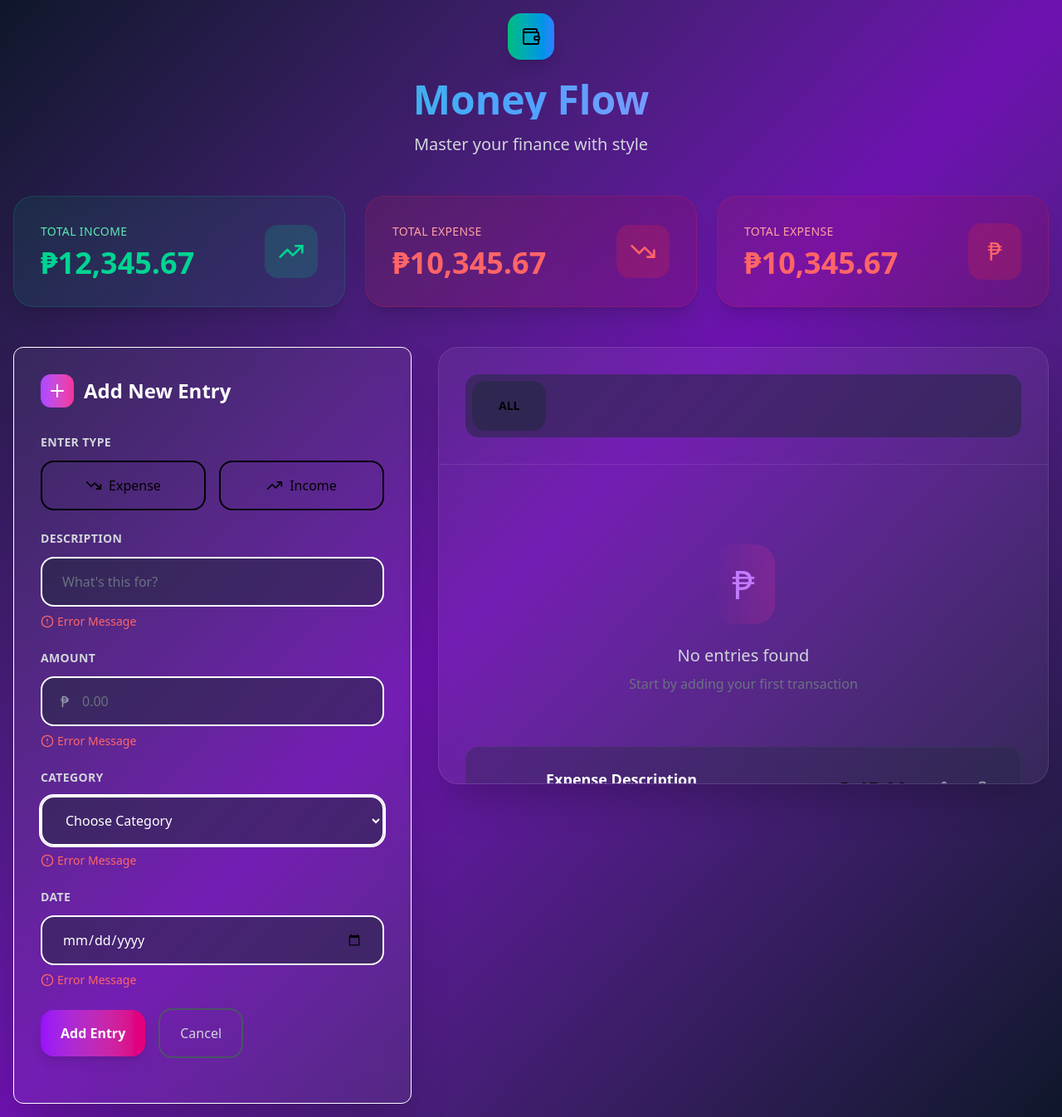
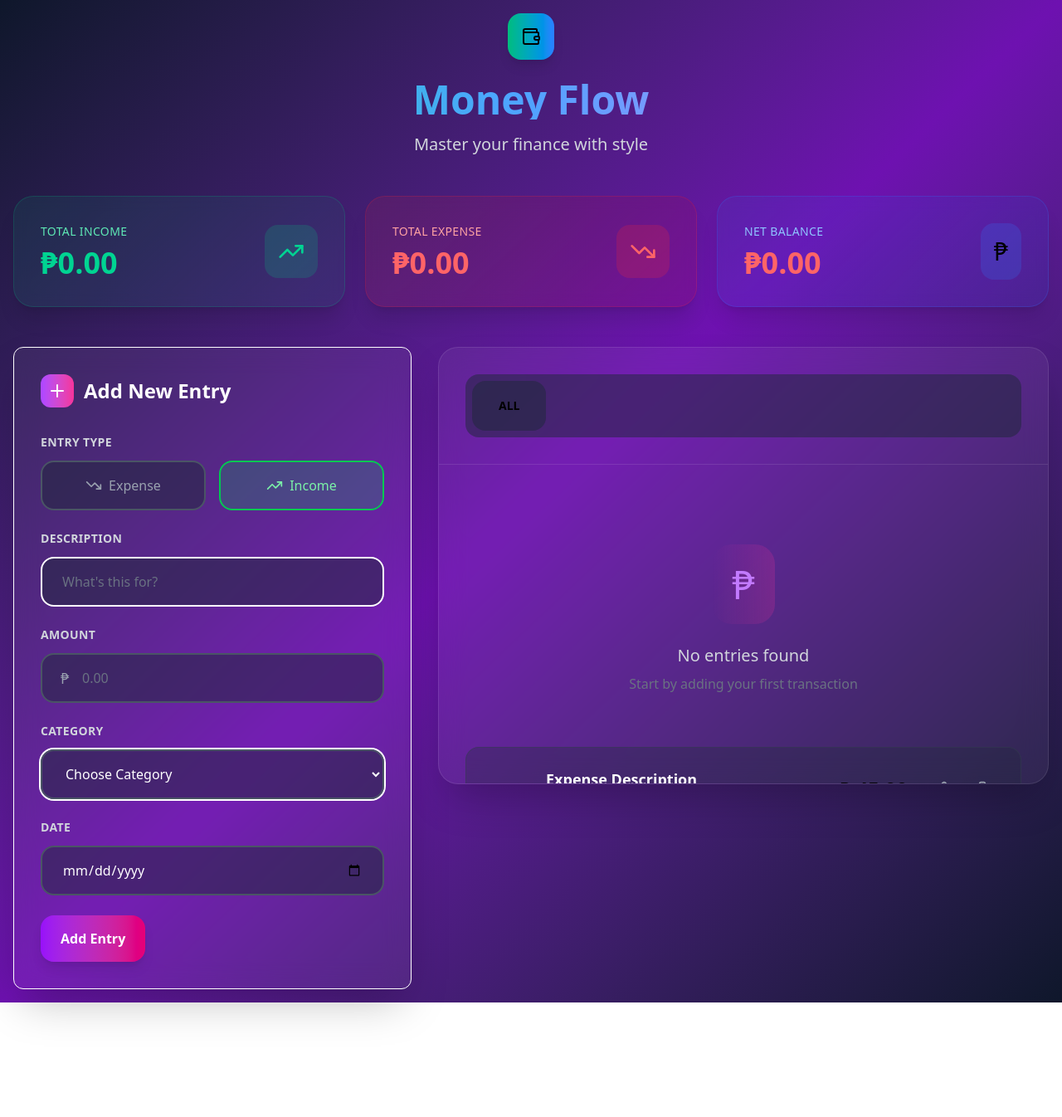
Before and after one commit to fabrosjhordan-cmd/expensetracker, a React (Vite) app: page / in a window 1280 px wide. Shown: the whole page at 83% size. After the commit the page ends 1208 px from the top, so only its background shows below. Built offline with nearby package versions, Linux system fonts and the light colour scheme.

Commit message:
Add and Edit Entry logic, Summary card logic, AddExpense Logic and Toast Logic  Added.

```diff
--- a/src/App.jsx
+++ b/src/App.jsx
@@ -7,6 +7,13 @@ import SummaryCard from "./components/SummaryCard"
 import Toast from "./components/Toast"
 
 function App() {
+  const [formData, setFormData] = useState({
+    description: '',
+    amount: '',
+    category: '',
+    date: '',
+    type: 'income'
+  })
   const [editingId, setIsEditingId] = useState(null);
   const [expense, setExpense] = useState([]);
   const [filter, setFilter] = useState('all');
@@ -26,17 +33,23 @@ function App() {
     setToast((prev)=> prev.filter((t)=> t.id !== id))
   }
 
+  const totalIncome = expense.filter((exp)=> exp.type === 'income').reduce((acc, exp) => acc+exp.amount, 0);
+
+  const totalExpenses = expense.filter((exp)=> exp.type === 'expense').reduce((acc, exp) => acc+exp.amount, 0);
+
+  const balance = totalIncome - totalExpenses;
+
   return (
     <div className="min-h-screen bg-gradient-to-br from-slate-900 via-purple-800 to-slate-900 p-4">
       <Toast Toast={toast} removeToast={removeToast}/>
       <div className="max-w-7xl mx-auto">
         <Headers />
 
-        <SummaryCard />
+        <SummaryCard totalIncome={totalIncome} totalExpenses={totalExpenses} balance={balance}/>
 
         <div className="grid grid-cols-1 xl:grid-cols-5 gap-8">
           <div className="xl:col-span-2">
-            <AddExpenseForm />
+            <AddExpenseForm formData={formData} setFormData={setFormData} editingId={editingId} setIsEditingId={setIsEditingId} expense={expense} setExpense={setExpense} showToast={showToast} />
           </div>
 
           <div className="xl:col-span-3">
--- a/src/components/AddExpenseForm.jsx
+++ b/src/components/AddExpenseForm.jsx
@@ -1,7 +1,57 @@
 import { AlertCircle, Plus, TrendingDown, TrendingUp } from 'lucide-react'
-import React from 'react'
+import React, { useState } from 'react'
+import { categories } from '../utils/categories';
 
-function AddExpenseForm() {
+function AddExpenseForm({formData, setFormData, editingId, setIsEditingId, expense, setExpense, showToast}) {
+    const [errors, setErrors] = useState({});
+
+    const validate = () =>{
+        const newErrors = {};
+
+        if(!formData.description.trim()){
+            newErrors.description = "Description is required.";
+        }
+        if(!formData.amount || parseFloat(formData.amount <= 0)){
+            newErrors.amount = "Amount must be greater than 0.";
+        }
+        if(!formData.category){
+            newErrors.category = "Category is required.";
+        }
+        if(!formData.date){
+            newErrors.date = "Date is required.";
+        }
+
+        setErrors(newErrors);
+        return Object.keys(newErrors).length === 0;
+    }
+
+    const handleSubmit = () =>{
+        if(!validate()){
+            showToast('Please fix the errors on the form', 'error');
+            return;
+        }
+        const expenseData = {...formData, amount: parseFloat(formData.amount), id: editingId || Date.now()}
+
+        if(editingId){
+            setExpense((prev)=> prev.map((exp) => exp.id === editingId ? expenseData : exp));
+            setIsEditingId(null)
+            showToast("Entry updated successfully", 'success')
+        }else{
+            setExpense([...expense, expenseData])
+            showToast(`${formData.type === 'income' ? 'Income' : 'Expense'} added successfully`, 'success')
+        }
+
+        setFormData({ description: '', amount: '', category:'', date:'', type:'expense'});
+        setErrors({});
+    }
+
+    const cancelEdit = () =>{
+        setIsEditingId(null);
+        setFormData({description: '', amount: '', category:'', date:'', type:'expense'})
+        setErrors({})
+        showToast("Edit cancelled", 'info')
+    }
+
   return (
     <div className='bg-white/5 backdrop-blur-lg rounded-xl p-8 border border-white shadow-2xl'>
       <h2>
@@ -9,22 +59,23 @@ function AddExpenseForm() {
             <div className='p-2 bg-gradient-to-r from-purple-500 to-pink-500 rounded-xl mr-3'>
             <Plus className='w-6 h-6 text-white'/>
             </div>
-                Add New Entry
+                {editingId ? 'Edit Entry' : 'Add New Entry'}
         </div>
       </h2>
       <div className='space-y-6'>
         <div>
             <label className='block text-gray-300 text-sm font-semibold mb-3 uppercase tracking-wide'>
-                Enter Type
+                Entry Type
             </label>
             <div className='flex space-x-4'>
-                <label className={`flex flex-1 items-center justify-center p-4 rounded-2xl border-2 cursor-pointer transition-all`}>
-                    <input type='radio' name='type' className='sr-only'/>
+                <label className={`flex flex-1 items-center justify-center p-4 rounded-2xl border-2 cursor-pointer transition-all ${formData.type === 'expense' ? 'border-red-500 bg-red-500/20 text-red-300' : 'border-gray-600 bg-gray-800/50 text-gray-400 hover:border-gray-400'}`}>
+                    <input type='radio' name='type' className='sr-only' checked={formData.type === 'expense'} onChange={(e)=>{setFormData({...formData, type: e.target.value, category: ''}); setErrors({}) }} value='expense'/>
                     <TrendingDown className='w-5 h-5 mr-2'/>
                     <span className='font-medium'>Expense</span>
                 </label>
-                 <label className={`flex flex-1 items-center justify-center p-4 rounded-2xl border-2 cursor-pointer transition-all`}>
-                    <input type='radio' name='type' className='sr-only'/>
+
+                 <label className={`flex flex-1 items-center justify-center p-4 rounded-2xl border-2 cursor-pointer transition-all ${formData.type === 'income' ? 'border-green-500 bg-green-500/20 text-green-300' : 'border-gray-600 bg-gray-800/50 text-gray-400 hover:border-gray-400'}`}>
+                    <input type='radio' name='type' className='sr-only' checked={formData.type === 'income'} onChange={(e)=>{setFormData({...formData, type: e.target.value, category: ''}); setErrors({}) }} value='income'/>
                     <TrendingUp className='w-5 h-5 mr-2'/>
                     <span className='font-medium'>Income</span>
                 </label>
@@ -37,11 +88,13 @@ function AddExpenseForm() {
             <label className='block text-gray-300 text-sm font-semibold mb-3 uppercase tracking-wide'>
                 Description
             </label>
-            <input type='text' placeholder="What's this for?" className={`w-full px-6 py-4 bg-gray-800/50 border-2 rounded-2xl text-white placeholder-gray-500 focus:ring-2 focus-ring-purple-500 focus:border-purple-500 transition-all`} />
+            <input type='text' value={formData.description} onChange={(e)=>{setFormData({...formData, description: e.target.value}); if(errors.description) setErrors({...errors, description: ''})}} placeholder="What's this for?" className={`w-full px-6 py-4 bg-gray-800/50 border-2 rounded-2xl text-white placeholder-gray-500 focus:ring-2 focus-ring-purple-500 focus:border-purple-500 transition-all`} />
+            {errors.description &&(
             <p className='text-red-400 text-sm mt-2 flex items-center'>
-            <AlertCircle className='w-4 h-4 mr-1'/>
-            Error Message
-            </p>
+                <AlertCircle className='w-4 h-4 mr-1'/>
+                {errors.description}
+            </p>)
+            }
         </div>
 
         <div>
@@ -50,41 +103,50 @@ function AddExpenseForm() {
             </label>
            <div className='relative'>
             <span className='absolute left-6 top-1/2 transform -translate-y-1/2 text-gray-400 text-lg'>₱</span>
-            <input type='number' step='0.01' className={`w-full pl-12 pr-6 py-4 bg-gray-800/50 border-2 rounded-2xl text-white placeholder-gray-500 focus:ring-2 focus:ring-purple-500 focus:border-purple-500 transition-all`} placeholder='0.00'/>
+            <input type='number' value={formData.amount} onChange={(e)=>{setFormData({...formData, amount: e.target.value}); if(errors.amount) setErrors({...errors, amount: ''})}} step='0.01' className={`w-full pl-12 pr-6 py-4 bg-gray-800/50 border-2 rounded-2xl text-white placeholder-gray-500 focus:ring-2 focus:ring-purple-500 focus:border-purple-500 transition-all ${errors.amount ? 'border-red-500' : 'border-gray-600 focus:border-purple-500'}`} placeholder='0.00'/>
            </div>
-           <p className='text-red-400 text-sm mt-2 flex items-center'>
-            <AlertCircle className='w-4 h-4 mr-1'/>
-            Error Message
-            </p>
+           {errors.amount &&(
+            <p className='text-red-400 text-sm mt-2 flex items-center'>
+                <AlertCircle className='w-4 h-4 mr-1'/>
+                {errors.amount}
+            </p>)
+            }
         </div>
         <div>
             <label className='block text-gray-300 text-sm font-semibold mb-3 uppercase tracking-wide'>
                 Category
             </label>
-            <select className={`w-full px-6 py-4 bg-gray-800/50 border-2 rounded-2xl text-white ring-2 focus:ring-purple-500 focus:border-purple 500 transition-all`}>
+            <select value={formData.category} onChange={(e)=>{setFormData({...formData, category: e.target.value}); if(errors.category) setErrors({...errors, category:''})}} className={`w-full px-6 py-4 bg-gray-800/50 border-2 rounded-2xl text-white ring-2 focus:ring-purple-500 focus:border-purple 500 transition-all ${errors.category ? 'border-red-500' : 'border-gray-600 focus:border-purple-500'}`}>
                 <option className=''>Choose Category</option>
+                {categories[formData.type].map((cat=>(
+                    <option key={cat} value={cat} className='bg-gray-900'>{cat}</option>
+                ))) }
             </select>
+            {errors.category &&(
             <p className='text-red-400 text-sm mt-2 flex items-center'>
-            <AlertCircle className='w-4 h-4 mr-1'/>
-            Error Message
-            </p>
+                <AlertCircle className='w-4 h-4 mr-1'/>
+                {errors.category}
+            </p>)
+            }
         </div>
         <div>
              <label className='block text-gray-300 text-sm font-semibold mb-3 uppercase tracking-wide'>
                 Date
             </label>
-            <input type='date' className={`w-full px-6 py-4 bg-gray-800/50 border-2 rounded-2xl text-white focus:ring-2 focus:ring-purple-500 focus:border-purple-500 transition-all`} />
+            <input value={formData.date} onChange={(e)=>{setFormData({...formData, date: e.target.value}); if(errors.date) setErrors({...errors, date: ''})}} type='date' className={`w-full px-6 py-4 bg-gray-800/50 border-2 rounded-2xl text-white focus:ring-2 focus:ring-purple-500 focus:border-purple-500 transition-all ${errors.date ? 'border-red-500' : 'border-gray-600 focus:border-purple-500'}`} />
+            {errors.date &&(
             <p className='text-red-400 text-sm mt-2 flex items-center'>
-            <AlertCircle className='w-4 h-4 mr-1'/>
-            Error Message
-            </p>
+                <AlertCircle className='w-4 h-4 mr-1'/>
+                {errors.date}
+            </p>)
+            }
         </div>
-        <button type='button' className='flex-1 bg-gradient-to-r from-purple-600 to-pink-600 text-white px-6 py-4 rounded-2xl font-semibold hover:from-purple-700 hover:to-pink-700 transition-all duration-200 shadow-lg hover:shadow-xl transform hover:scale-105 mr-2'>
-            Add Entry
+        <button type='button' onClick={handleSubmit} className='flex-1 bg-gradient-to-r from-purple-600 to-pink-600 text-white px-6 py-4 rounded-2xl font-semibold hover:from-purple-700 hover:to-pink-700 transition-all duration-200 shadow-lg hover:shadow-xl transform hover:scale-105 mr-2'>
+            {editingId ? 'Update Entry' : 'Add Entry'}
         </button>
-        <button type='button' className='py-4 px-6 border-2 border-gray-600 text-gray-300 rounded-2xl hover:bg-gray-800/50 hover:border-gray-500 transition-all duration-200 ml-2'>
+        {editingId && (<button type='button' onClick={cancelEdit} className='py-4 px-6 border-2 border-gray-600 text-gray-300 rounded-2xl hover:bg-gray-800/50 hover:border-gray-500 transition-all duration-200 ml-2'>
             Cancel
-        </button>
+        </button>)}
       </div>
 
     </div>
--- a/src/components/SummaryCard.jsx
+++ b/src/components/SummaryCard.jsx
@@ -1,7 +1,7 @@
 import { DollarSign, TrendingDown, TrendingUp } from 'lucide-react'
 import React from 'react'
 
-function SummaryCard() {
+function SummaryCard({totalIncome, totalExpenses, balance}) {
   return (
     <div className='grid grid-cols-1 md:grid-cols-3 gap-6 mb-12'>
         {/* trending up */}
@@ -9,7 +9,7 @@ function SummaryCard() {
         <div className='flex items-center justify-between'>
             <div className=''>
                 <p className='text-emerald-300 text-sm font-medium uppercase tracking-wide '>Total Income</p>
-                <p className='text-4xl font-bold text-emerald-400 mt-2'>₱12,345.67</p>
+                <p className='text-4xl font-bold text-emerald-400 mt-2'>₱{totalIncome.toFixed(2)}</p>
             </div>
             <div className='p-4 bg-emerald-500/20 rounded-2xl'>
                 <TrendingUp className='w-8 h-8 text-emerald-400'/>
@@ -21,7 +21,7 @@ function SummaryCard() {
         <div className='flex items-center justify-between'>
             <div className=''>
                 <p className='text-red-300 text-sm font-medium uppercase tracking-wide '>Total Expense</p>
-                <p className='text-4xl font-bold text-red-400 mt-2'>₱10,345.67</p>
+                <p className='text-4xl font-bold text-red-400 mt-2'>₱{totalExpenses.toFixed(2)}</p>
             </div>
             <div className='p-4 bg-red-500/20 rounded-2xl'>
                 <TrendingDown className='w-8 h-8 text-red-400'/>
@@ -29,14 +29,14 @@ function SummaryCard() {
         </div>
     </div>
     {/* Net Balance */}
-    <div className={`bg-gradient-to-r from-red-500/10 to-red-600/10 backdrop-blur-sm rounded-3xl p-8 border border-red-500/20 shadow-xl`}>
+    <div className={`bg-gradient-to-r ${balance >=0 ? 'from-blue-500/10 to-blue-600/10 border-blue-500/20' : 'from-orange-500/10 to-orange-600/10 border-orange-500/20'} backdrop-blur-sm rounded-3xl p-8 border shadow-xl`}>
         <div className='flex items-center justify-between'>
             <div className=''>
-                <p className={`text-red-300 text-sm font-medium uppercase tracking-wide `}>Total Expense</p>
-                <p className={`text-4xl font-bold text-red-400 mt-2`}>₱10,345.67</p>
+                <p className={`${balance >= 0 ? 'text-blue-300' : 'text-orange-300'} text-sm font-medium uppercase tracking-wide`}>Net Balance</p>
+                <p className={`text-4xl font-bold text-red-400 mt-2`}>₱{Math.abs(balance).toFixed(2)}</p>
             </div>
-            <div className={`p-4 bg-red-500/20 rounded-2xl`}>
-                <p className='w-8 text-center text-3xl text-red-400'>₱</p>
+            <div className={`${balance >= 0 ? 'bg-blue-500/20' : 'bg-orange-500/20'} p-4 rounded-2xl`}>
+                <p className={`${balance >= 0 ? 'text-blue' : 'text-orange-400'}w-8 text-center text-3xl`}>₱</p>
             </div>
         </div>
     </div>
--- /dev/null
+++ b/src/utils/categories.js
@@ -0,0 +1,24 @@
+export const categories = {
+expense: [
+    "Food & Drinks",
+    "Transportation",
+    "Entertainment",
+    "Healthcare",
+    "Shopping",
+    "Bills and utilities",
+    "Education",
+    "Travel",
+    "Other"
+],
+
+
+income: [
+    "Salary",
+    "Freelance",
+    "Business",
+    "Investment",
+    "Gift",
+    "Bonus",
+    "Other"
+]
+}
```
Also changed, not shown: src/components/Toast.jsx (+6 -6 lines).
